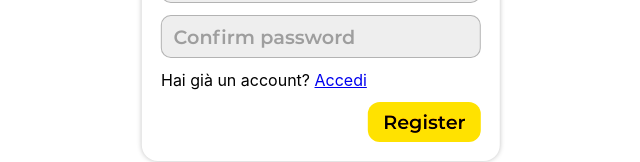
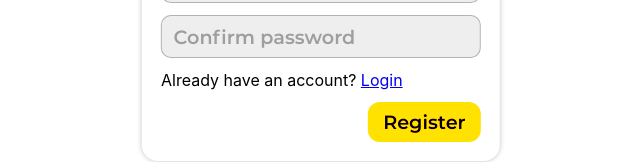
Before and after one commit to angeloov/bee-yourself, a React (Create React App) app in the folder Frontend/: page /register in a window 1280 px wide. Shown: the part 316-478 px from the top of the page, without its empty margins (319-959 px from the left). Built offline with nearby package versions, Linux system fonts and the light colour scheme.

Commit message:
Updated readme photos

```diff
--- a/Frontend/src/UI Components/Login.js
+++ b/Frontend/src/UI Components/Login.js
@@ -54,7 +54,7 @@
           value={password}
           onChange={handleUserinput}
         />
-        <p className='registrati'>Non hai un account? <Link to="/register">Registrati</Link></p>
+        <p className='registrati'>Don't have an account? <Link to="/register">Register</Link></p>
         <div id='btn-container'>
           <button className='btn'>Login</button>
         </div>
--- a/Frontend/src/UI Components/PostCreator.css
+++ b/Frontend/src/UI Components/PostCreator.css
@@ -45,7 +45,6 @@
   border-radius: 10px;
   font-family: Montserrat, Helvetica, Arial, sans-serif;
   font-weight: 600;
-  margin-top: 16px;
   font-size: 18px;
   padding: 8px;
   resize: none;
--- a/Frontend/src/UI Components/Register.css
+++ b/Frontend/src/UI Components/Register.css
@@ -39,10 +39,6 @@
 #btn-container {
   display: flex;
   justify-content: flex-end;
-}
-
-#p-field {
-  margin: 0.6em 0;
 }
 
 #login-form {
--- a/Frontend/src/UI Components/Register.js
+++ b/Frontend/src/UI Components/Register.js
@@ -129,7 +129,7 @@
           </svg>
         </div>
         <p className='registrati'>
-          Hai già un account? <Link to='/'>Accedi</Link>
+          Already have an account? <Link to='/'>Login</Link>
         </p>
         <div id='btn-container'>
           <button className='btn'>Register</button>
```
Also changed, not shown: 1 other file (tests, documents, lock files or other folders).
